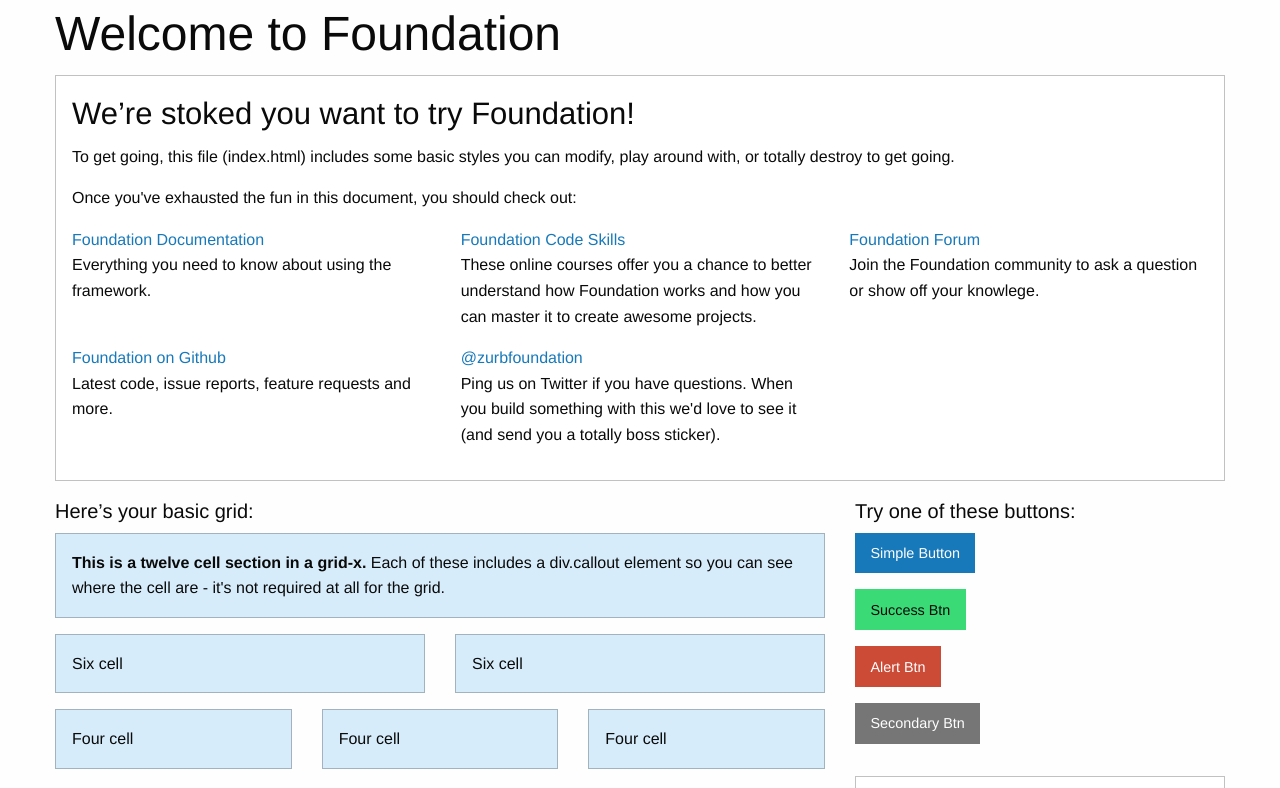
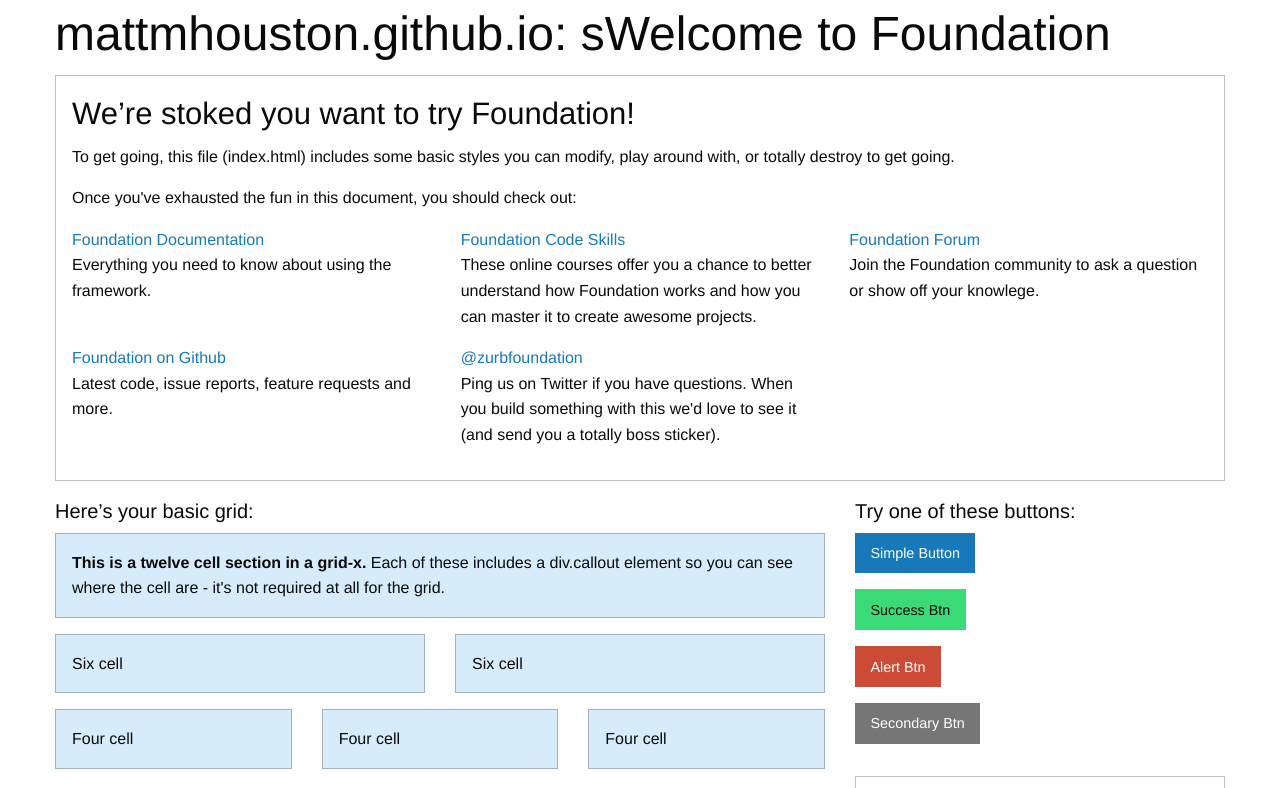
Before and after one commit to mattmhouston/mattmhouston.github.io, a website: page index.html in a window 1280 px wide. Shown: the top 788 px of the page. Drawn offline with nearby package versions, Linux system fonts and the light colour scheme.

Commit message:
foundation installed

```diff
--- a/index.html
+++ b/index.html
@@ -4,14 +4,14 @@
 	<meta charset="utf-8">
 	<meta http-equiv="x-ua-compatible" content="ie=edge">
 	<meta name="viewport" content="width=device-width, initial-scale=1.0">
-    <title>Foundation for Sites</title>
+	<title>mattmhouston.github.io</title>
 	<link rel="stylesheet" href="css/app.css">
   </head>
   <body>
 	<div class="grid-container">
 	  <div class="grid-x grid-padding-x">
 		<div class="large-12 cell">
-          <h1>Welcome to Foundation</h1>
+		  <h1>mattmhouston.github.io: sWelcome to Foundation</h1>
 		</div>
 	  </div>
 
```
Lines whose indentation alone changed are shown as unchanged.
